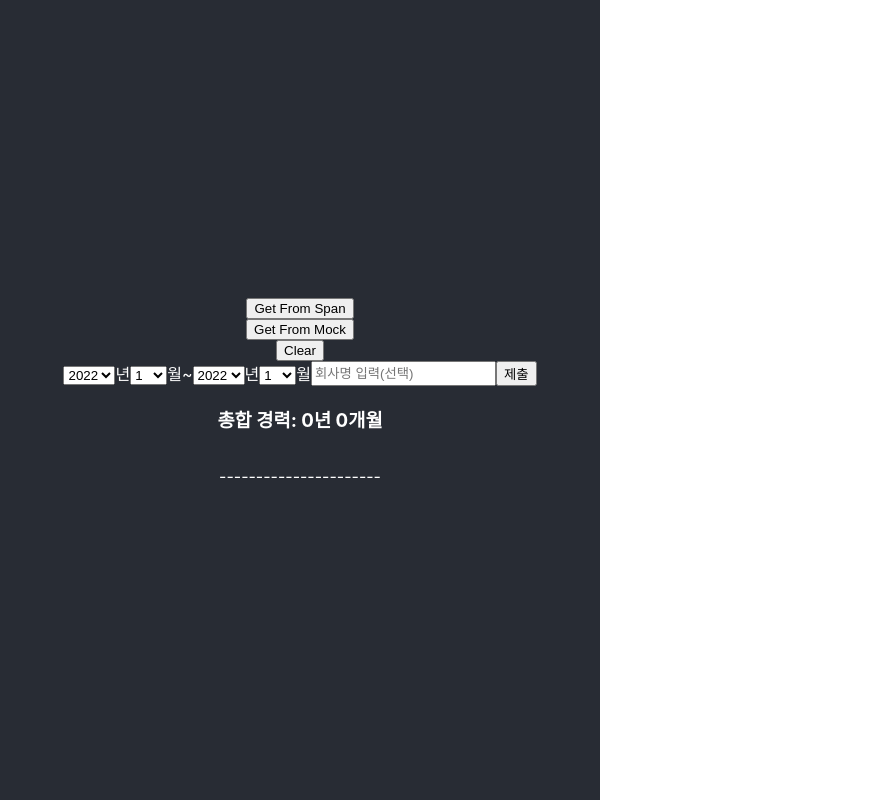
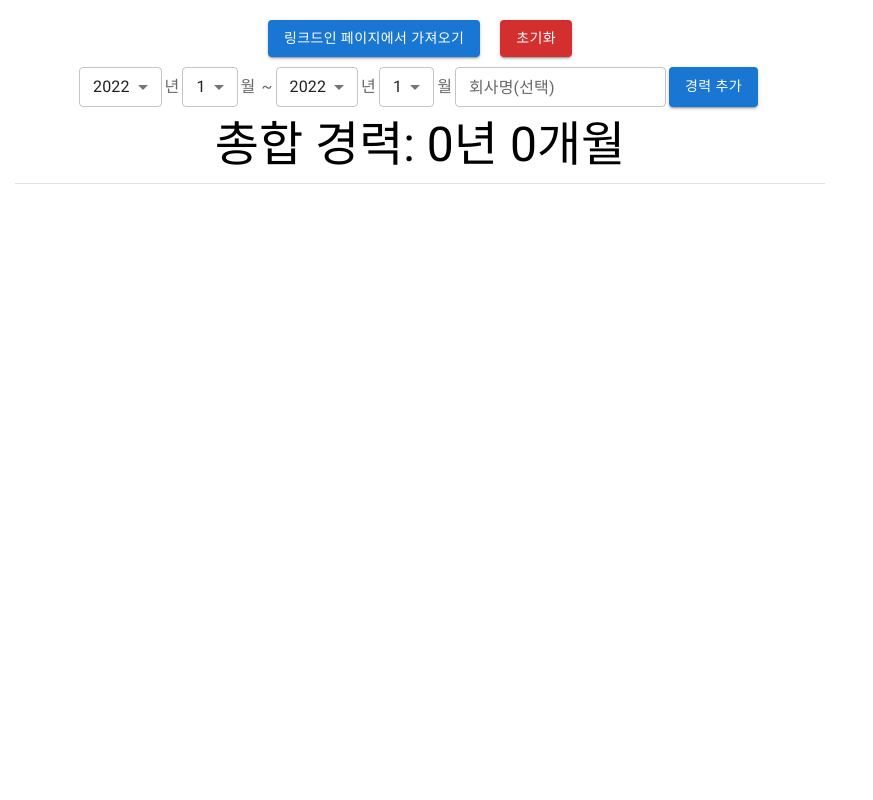
Before and after one commit to dlwocks31/linkedin-career-calculator, a React (Create React App) app: page / in a window 1280 px wide. Shown: the whole page, without its empty margins (0-873 px from the left). Built offline with nearby package versions, Linux system fonts and the light colour scheme.

Commit message:
디자인 개선

```diff
--- a/package.json
+++ b/package.json
@@ -3,6 +3,10 @@
   "version": "0.1.0",
   "private": true,
   "dependencies": {
+    "@emotion/react": "^11.7.1",
+    "@emotion/styled": "^11.6.0",
+    "@mui/icons-material": "^5.3.1",
+    "@mui/material": "^5.3.1",
     "@testing-library/jest-dom": "^5.16.1",
     "@testing-library/react": "^12.1.2",
     "@testing-library/user-event": "^13.5.0",
--- a/public/index.html
+++ b/public/index.html
@@ -24,6 +24,9 @@
       work correctly both with client-side routing and a non-root public URL.
       Learn how to configure a non-root public URL by running `npm run build`.
     -->
+    <!-- https://mui.com/getting-started/installation/#roboto-font -->
+    <link rel="stylesheet" href="https://fonts.googleapis.com/css?family=Roboto:300,400,500,700&display=swap" />
+    <link rel="stylesheet" href="https://fonts.googleapis.com/icon?family=Material+Icons" />
     <title>React App</title>
   </head>
   <body>
--- a/src/App.css
+++ b/src/App.css
@@ -1,25 +1,6 @@
 .App {
   text-align: center;
-  background-color: #282c34;
-  min-height: 100vh;
   display: flex;
   flex-direction: column;
   align-items: center;
-  justify-content: center;
-  color: white;
 }
-
-@media (prefers-reduced-motion: no-preference) {
-  .App-logo {
-    animation: App-logo-spin infinite 20s linear;
-  }
-}
-
-@keyframes App-logo-spin {
-  from {
-    transform: rotate(0deg);
-  }
-  to {
-    transform: rotate(360deg);
-  }
-}
--- a/src/App.tsx
+++ b/src/App.tsx
@@ -4,33 +4,11 @@ import { ChromeRepository } from "./repository/chrome.repository";
 import { ExperienceItemService } from "./service/experience-item.service";
 import { MockChromeRepository } from "./repository/mock-chrome.repository";
 import { experienceItemMapper } from "./helper/experience-item-mapper";
-import { YearMonthInput } from "./component/YearMonthInput";
 import { ExperienceItem } from "./domain/ExperienceItem";
 import { BasicExperienceItem } from "./domain/BasicExperienceItem";
-import { YearMonthPairInput } from "./component/YearMonthPairInput";
 import { BasicExperienceItemInput } from "./component/BasicExperienceInput";
-
-const ExperienceItemComponent = (props: {
-  experienceItem: ExperienceItem;
-  toggleIsUsed: () => void;
-}) => {
-  const item = props.experienceItem;
-  return (
-    <div>
-      <input
-        type="checkbox"
-        checked={item.isUsed}
-        onClick={props.toggleIsUsed}
-      />
-      <span>
-        {item.start.year}/{item.start.month} ~ {item.end.year}/{item.end.month}:{" "}
-        {item.added}개월
-        {item.duplicate > 0 ? ` (${item.duplicate}개월 중복)` : ""}
-        {item.company ? `(${item.company})` : ""}
-      </span>
-    </div>
-  );
-};
+import { Button, Divider, Typography } from "@mui/material";
+import { ExperienceItemComponent } from "./component/ExperienceItemComponent";
 
 const ExperienceSummaryComponent = ({
   listOfExperienceItem,
@@ -41,9 +19,9 @@ const ExperienceSummaryComponent = ({
     .filter((item) => item.isUsed)
     .reduce((acc, cur) => acc + cur.added, 0);
   return (
-    <h3>
+    <Typography variant="h3">
       총합 경력: {Math.floor(sum / 12)}년 {sum % 12}개월
-    </h3>
+    </Typography>
   );
 };
 const App = () => {
@@ -72,12 +50,26 @@ const App = () => {
   };
 
   const clearListOfExpItem = () => setBasicExperienceItems([]);
-
+  const isTesting = false;
   return (
     <div className="App">
-      <button onClick={getListOfExpItem}>Get From Span</button>
-      <button onClick={getListOfMockExpItem}>Get From Mock</button>
-      <button onClick={clearListOfExpItem}>Clear</button>
+      <div style={{ display: "flex", justifyContent: "space-around" }}>
+        <Button
+          variant="contained"
+          onClick={getListOfExpItem}
+          style={{ marginRight: "20px" }}
+        >
+          링크드인 페이지에서 가져오기
+        </Button>
+        {isTesting && (
+          <Button variant="contained" onClick={getListOfMockExpItem}>
+            Get From Mock
+          </Button>
+        )}
+        <Button variant="contained" color="error" onClick={clearListOfExpItem}>
+          초기화
+        </Button>
+      </div>
 
       <BasicExperienceItemInput
         onSubmit={(experienceItem) =>
@@ -89,7 +81,7 @@ const App = () => {
       <ExperienceSummaryComponent
         listOfExperienceItem={experienceItemMapper(basicExperienceItems)}
       />
-      <p>----------------------</p>
+      <Divider style={{ width: "100%", padding: "5px" }} />
       {experienceItemMapper(basicExperienceItems).map((item) => (
         <ExperienceItemComponent
           experienceItem={item}
--- a/src/component/BasicExperienceInput.tsx
+++ b/src/component/BasicExperienceInput.tsx
@@ -1,3 +1,4 @@
+import { Button, TextField } from "@mui/material";
 import { useState } from "react";
 import { v4 } from "uuid";
 import { BasicExperienceItem } from "../domain/BasicExperienceItem";
@@ -31,18 +32,24 @@ export const BasicExperienceItemInput = ({
     setState({ ...state, company: "" });
   };
   return (
-    <div style={{ display: "flex" }}>
+    <div style={{ display: "flex", padding: "10px" }}>
       <YearMonthPairInput
         onChange={(pair) => setState({ ...state, ...pair })}
-
       />
-      <input
-        type="text"
+      <TextField
+        size="small"
+        label="회사명(선택)"
+        variant="outlined"
         value={state.company}
         onChange={(e) => setState({ ...state, company: e.target.value })}
-        placeholder="회사명 입력(선택)"
       />
-      <button onClick={checkValidAndSubmit}>제출</button>
+      <Button
+        variant="contained"
+        onClick={checkValidAndSubmit}
+        style={{ margin: "0 3px" }}
+      >
+        경력 추가
+      </Button>
     </div>
   );
 };
--- /dev/null
+++ b/src/component/ExperienceItemComponent.tsx
@@ -0,0 +1,40 @@
+import { Checkbox, Divider, Typography } from "@mui/material";
+import { ExperienceItem } from "../domain/ExperienceItem";
+
+export const ExperienceItemComponent = (props: {
+  experienceItem: ExperienceItem;
+  toggleIsUsed: () => void;
+}) => {
+  const item = props.experienceItem;
+  const texts = [
+    `${item.start.year}/${item.start.month}~${item.end.year}/${item.end.month}`,
+    `${item.added}개월`,
+  ];
+  return (
+    <div
+      style={{
+        display: "flex",
+        alignItems: "center",
+        width: "90%",
+      }}
+    >
+      <Checkbox
+        checked={item.isUsed}
+        onClick={props.toggleIsUsed}
+        size="small"
+        style={{ padding: "3px", width: "5%" }}
+      />
+      <Typography variant="body1" style={{ width: "40%" }}>
+        {texts.join(" - ")}
+      </Typography>
+      <Typography variant="body1" style={{ width: "35%" }}>
+        {item.company}
+      </Typography>
+      {item.duplicate > 0 && (
+        <Typography variant="body1" style={{ width: "15%" }}>
+          {`${item.duplicate}개월 중복`}
+        </Typography>
+      )}
+    </div>
+  );
+};
--- a/src/component/YearMonthInput.tsx
+++ b/src/component/YearMonthInput.tsx
@@ -2,6 +2,7 @@ import { ChangeEvent, FormEvent, FormEventHandler, useState } from "react";
 
 import _ from "lodash";
 import { YearMonth } from "../domain/YearMonth";
+import { FormLabel, InputLabel, MenuItem, Select } from "@mui/material";
 
 export const YearMonthInput = ({
   onChange,
@@ -19,24 +20,26 @@ export const YearMonthInput = ({
   };
   return (
     <span>
-      <select
+      <Select
+        size="small"
         onChange={(e) => setState({ ...state, year: Number(e.target.value) })}
         value={state.year}
       >
         {_.range(new Date().getFullYear(), 1959, -1).map((year) => {
-          return <option value={year}>{year}</option>;
+          return <MenuItem value={year}>{year}</MenuItem>;
         })}
-      </select>
-      년
-      <select
+      </Select>
+      <FormLabel style={{ padding: "3px" }}>년</FormLabel>
+      <Select
+        size="small"
         onChange={(e) => setState({ ...state, month: Number(e.target.value) })}
         value={state.month}
       >
         {_.range(1, 13).map((month) => {
-          return <option value={month}>{month}</option>;
+          return <MenuItem value={month}>{month}</MenuItem>;
         })}
-      </select>
-      월
+      </Select>
+      <FormLabel style={{ padding: "3px" }}>월</FormLabel>
     </span>
   );
 };
--- a/src/component/YearMonthPairInput.tsx
+++ b/src/component/YearMonthPairInput.tsx
@@ -1,3 +1,4 @@
+import { FormLabel } from "@mui/material";
 import { useState } from "react";
 import { YearMonth } from "../domain/YearMonth";
 import { YearMonthInput } from "./YearMonthInput";
@@ -18,7 +19,7 @@ export const YearMonthPairInput = ({
   return (
     <div>
       <YearMonthInput onChange={(start) => setState({ ...state, start })} />
-      ~
+      <FormLabel style={{ padding: "3px" }}>~</FormLabel>
       <YearMonthInput onChange={(end) => setState({ ...state, end })} />
     </div>
   );
--- a/src/index.css
+++ b/src/index.css
@@ -1,16 +1,10 @@
 html,
 body {
-  width: 600px;
-  height: 400px;
+  width: 800px;
+  height: auto;
   margin: 0;
-  font-family: -apple-system, BlinkMacSystemFont, "Segoe UI", "Roboto", "Oxygen",
-    "Ubuntu", "Cantarell", "Fira Sans", "Droid Sans", "Helvetica Neue",
-    sans-serif;
+  font-family: "Roboto", sans-serif;
   -webkit-font-smoothing: antialiased;
   -moz-osx-font-smoothing: grayscale;
+  padding: 10px;
 }
-
-code {
-  font-family: source-code-pro, Menlo, Monaco, Consolas, "Courier New",
-    monospace;
-}
```
Also changed, not shown: 1 other file (tests, documents, lock files or other folders).
